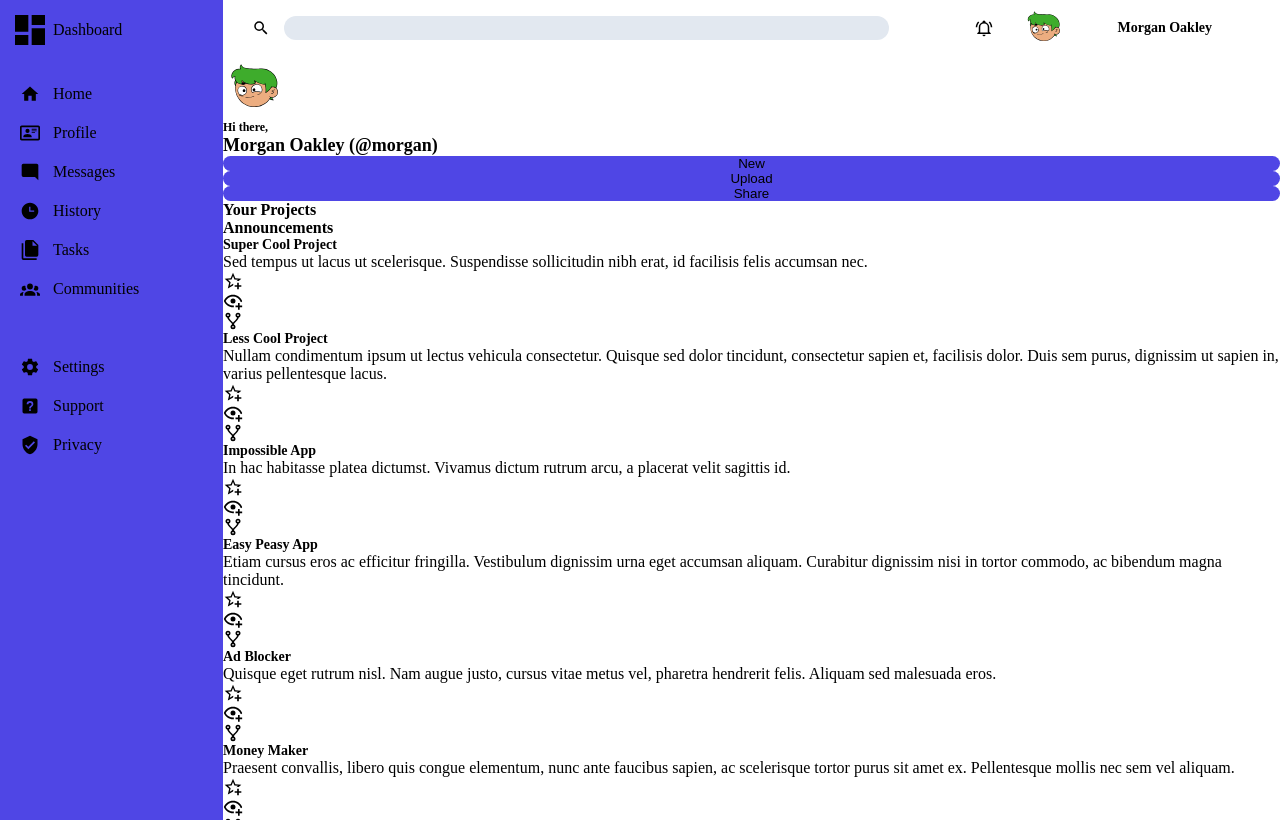
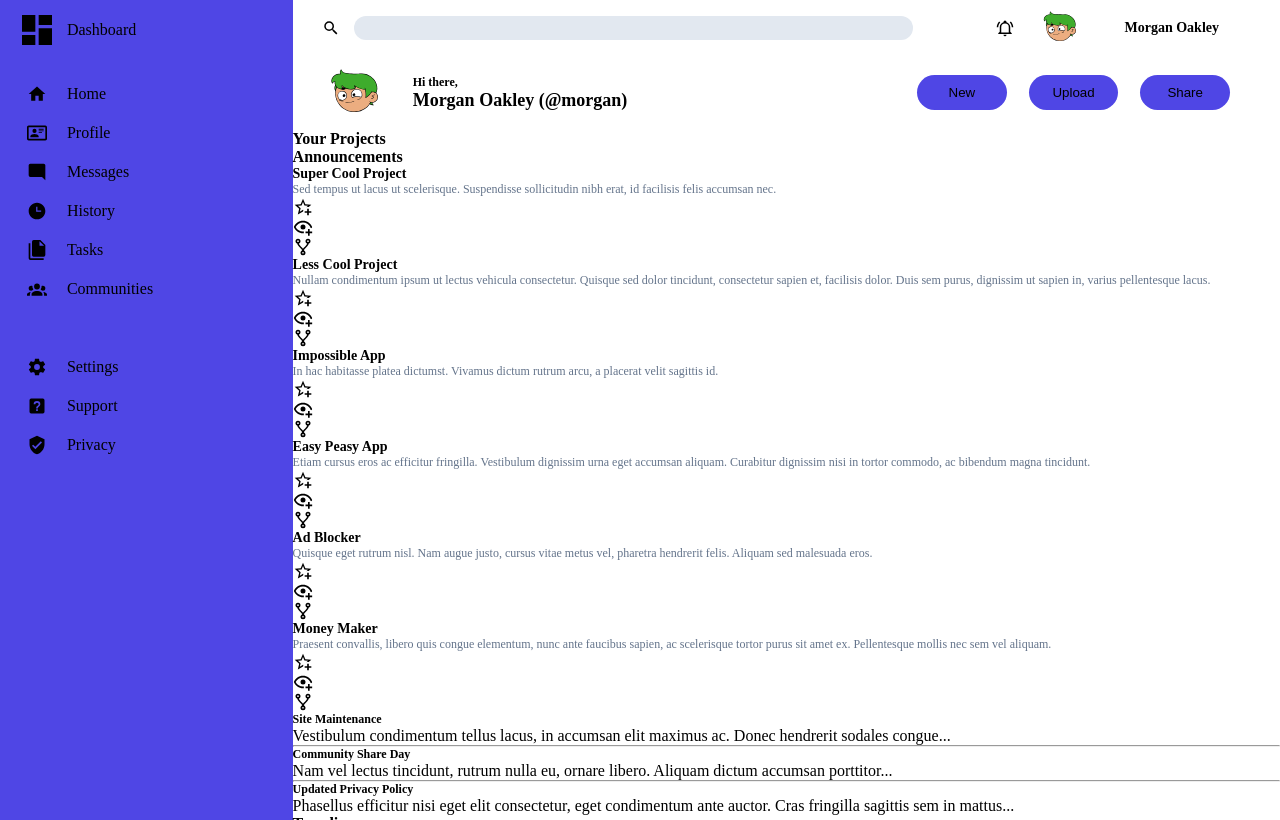
Before and after one commit to rickmzr/admin-dashboard-top, a plain HTML site: page index.html in a window 1280 px wide. Shown: the top 820 px of the page. Drawn offline with Linux system fonts and the light colour scheme; a web font is replaced by a local one.

Commit message:
Style lower header

```diff
--- a/index.html
+++ b/index.html
@@ -40,8 +40,10 @@
               src="./assets/avatars/adventurer-1683676272639.svg"
               alt="User Avatar"
             />
-            <h4>Hi there,</h4>
-            <h1>Morgan Oakley (@morgan)</h1>
+            <div class="grid greeting-text">
+              <h4>Hi there,</h4>
+              <h1>Morgan Oakley (@morgan)</h1>
+            </div>
           </div>
           <div class="grid header-buttons">
             <button>New</button>
--- a/styles.css
+++ b/styles.css
@@ -11,6 +11,7 @@
 :root {
   --accent-color-1: #4f46e5;
   --bg-gray: #e2e8f0;
+  --text-gray: #64748b;
   font-family: "Fira Sans";
 }
 
@@ -98,10 +99,30 @@ li {
   padding: 0 20px 0 20px;
 }
 
+.lower-header {
+  grid-template-columns: 1.9fr 1fr;
+  padding: 5px 50px 5px 30px;
+}
+
+.header-greeting {
+  grid-template-columns: 1fr 6fr;
+  gap: 6px;
+}
+
+.greeting-text {
+  align-content: center;
+}
+
+.header-buttons {
+  grid-template-columns: repeat(3, 1fr);
+  gap: 22px;
+}
+
 .header-buttons > button {
   background-color: var(--accent-color-1);
   border: 0;
   border-radius: 25px;
+  margin: 15px 0 15px 0;
 }
 
 .sidebar {
@@ -138,3 +159,8 @@ li {
 .row-11 {
   grid-row: 11;
 }
+
+.content-card p {
+  font-size: 12px;
+  color: var(--text-gray);
+}
```
